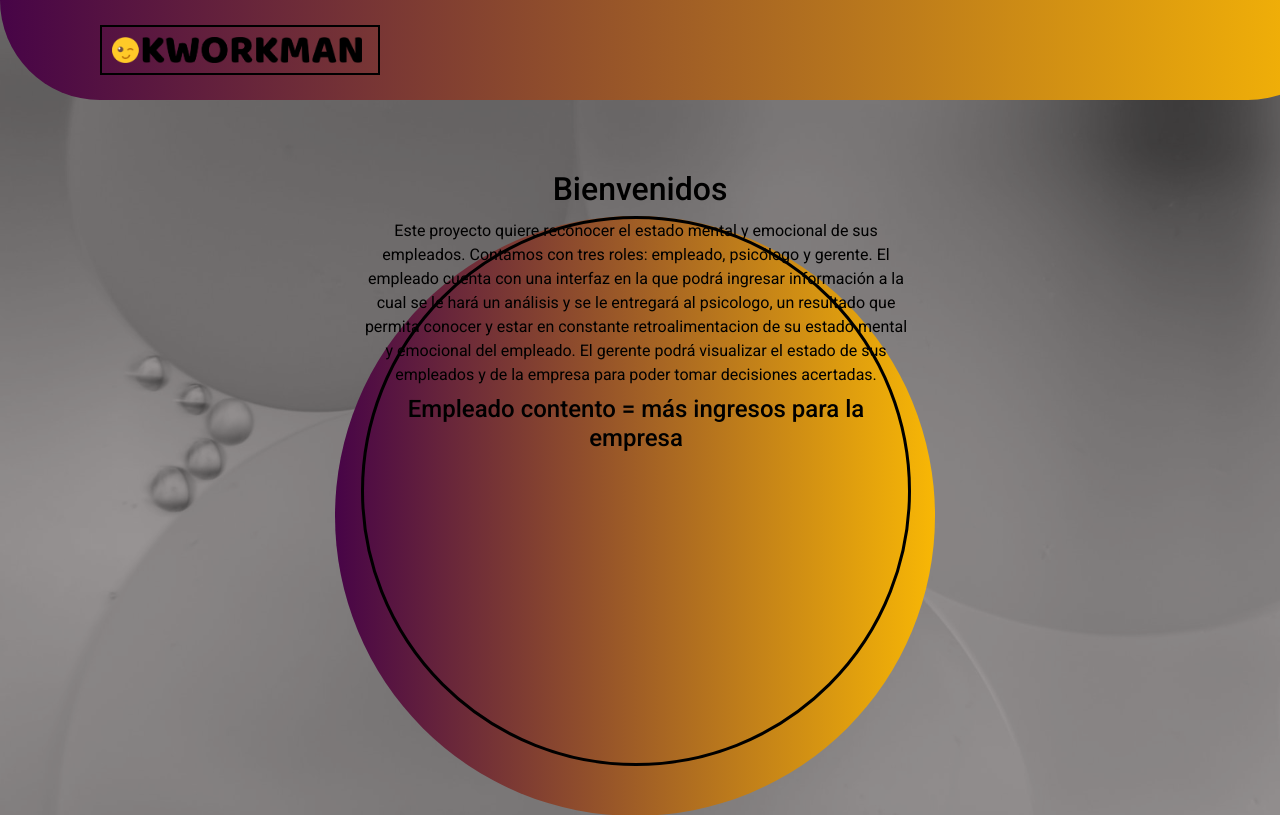
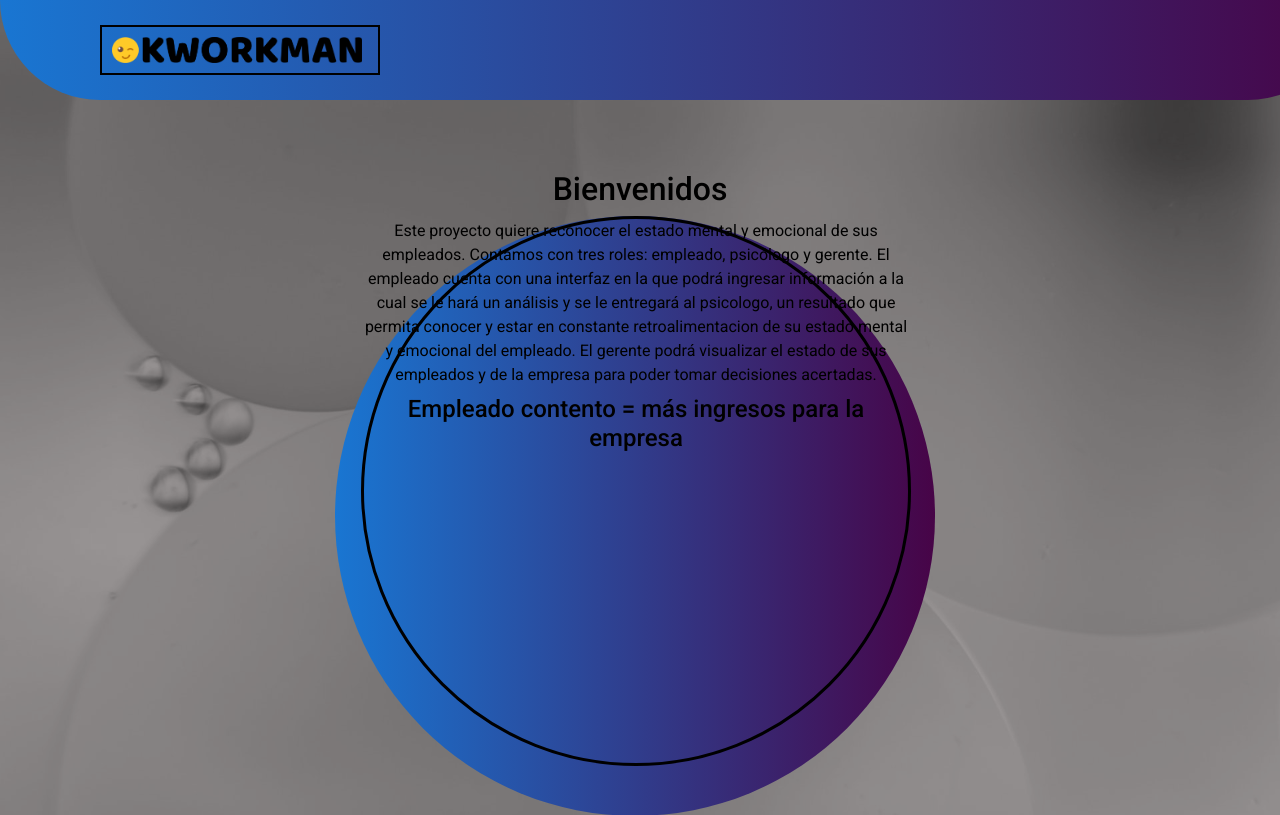
Before and after one commit to Sebasperezr/TheTeamFrontEnd, an Angular app: page /presentacion in a window 1280 px wide. Shown: the top 815 px of the page. Built offline with nearby package versions, Linux system fonts and the light colour scheme; what ng2-charts would draw is missing.

Commit message:
"Estilos generales 2"

```diff
--- a/src/app/app.component.scss
+++ b/src/app/app.component.scss
@@ -12,7 +12,7 @@
     height:100px;
     width:1348px;
     border-radius: 0 0 100px 100px;
-    background: linear-gradient(to right, rgb(71, 4, 71) 0%, rgb(248, 183, 5) 100%) !important;
+    background: linear-gradient(to right, #1976d2 0%,  rgb(71, 4, 71) 100%) !important;
 }
 
 .contentLogo{
--- a/src/app/pages/presentacion/presentacion.component.scss
+++ b/src/app/pages/presentacion/presentacion.component.scss
@@ -4,7 +4,7 @@
     -moz-border-radius: 50%;
     -webkit-border-radius: 50%;
     border-radius: 50%;
-    background: linear-gradient(to right, rgb(71, 4, 71) 0%, rgb(248, 183, 5) 100%) !important;
+    background: linear-gradient(to right, #1976d2 0%,  rgb(71, 4, 71) 100%) !important;
     margin-left: 250px;
     margin-right: auto;
 
```
